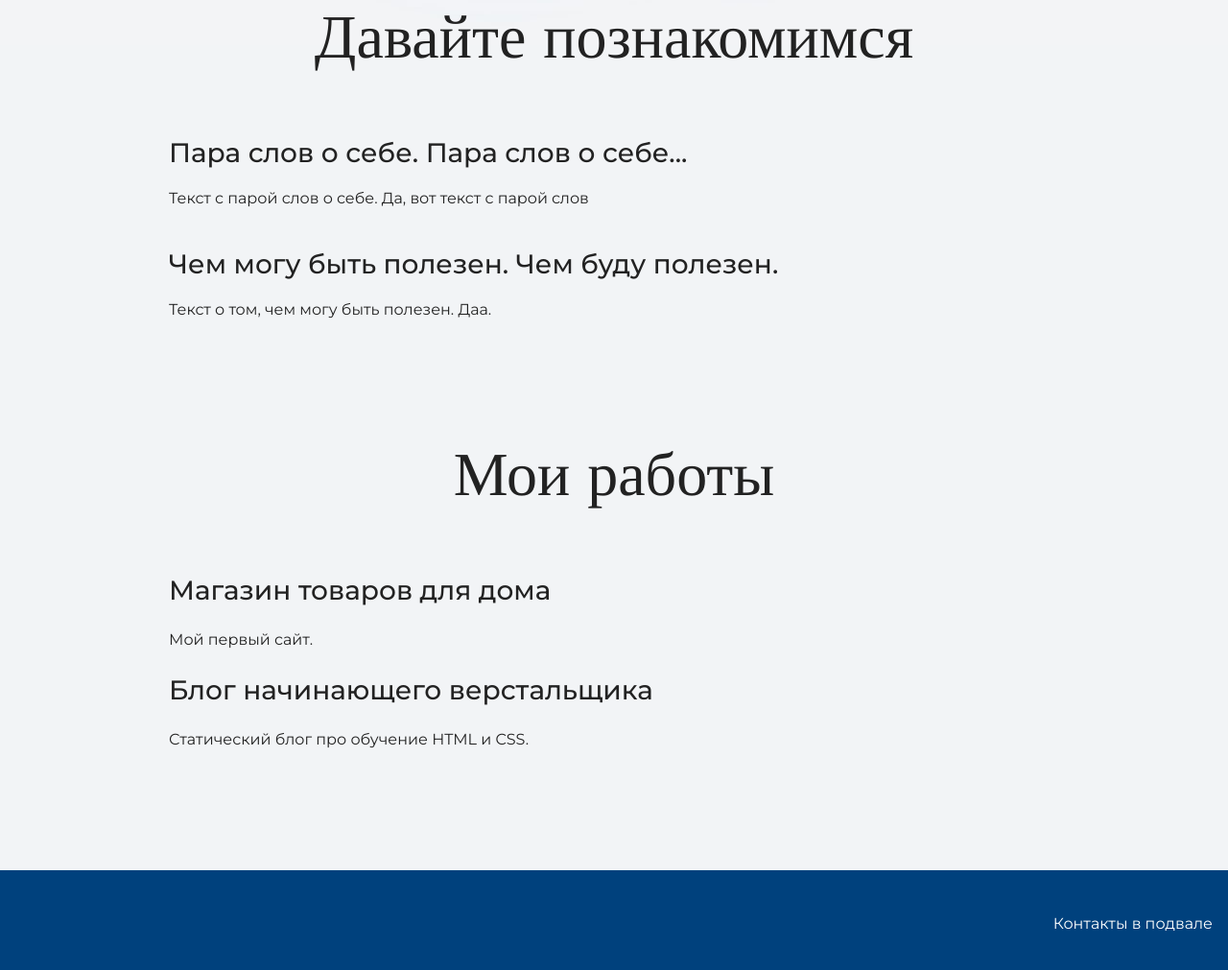
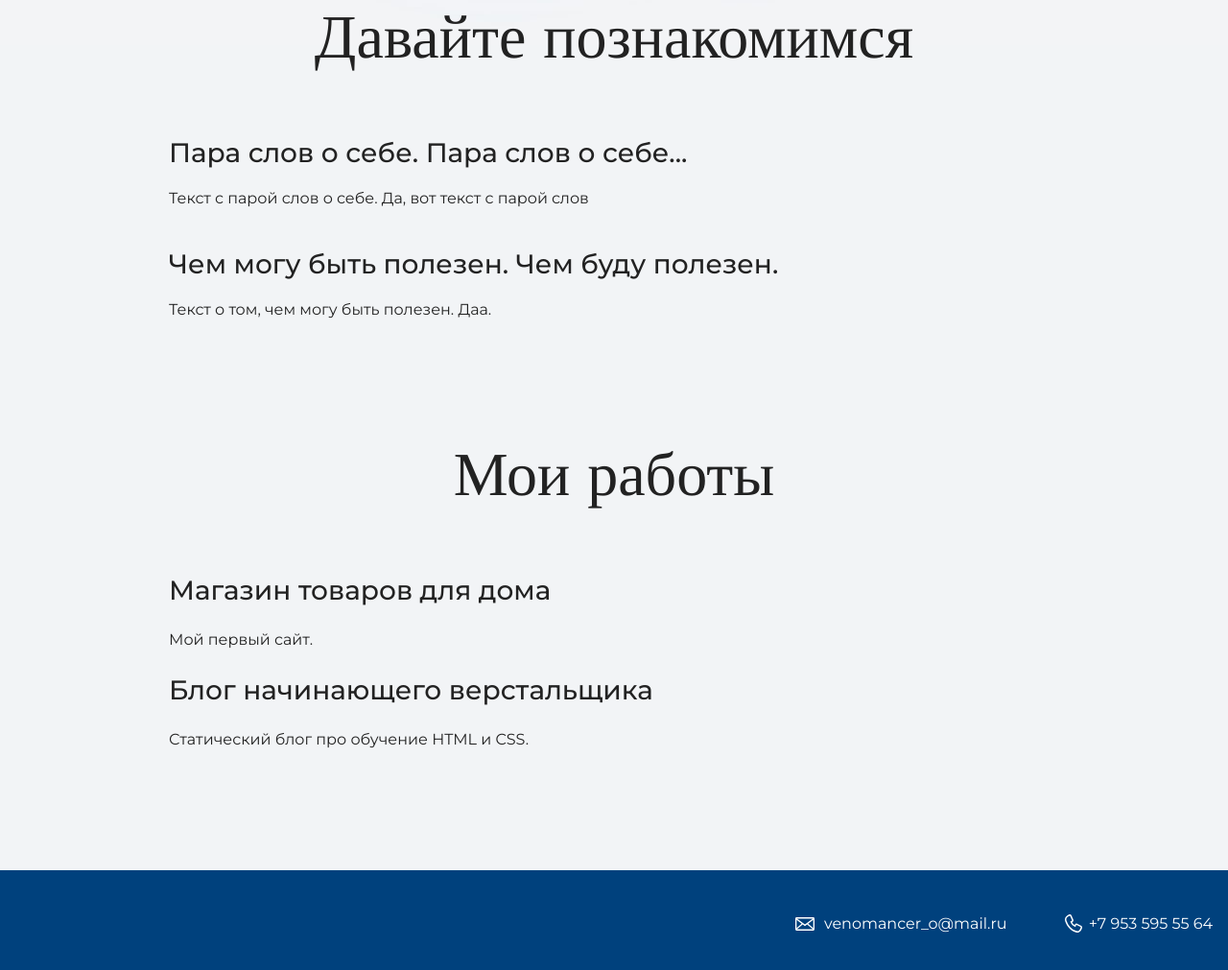
Before and after one commit to MalfurionSTRG/HiddenRacoon, a plain HTML site: page index.html in a window 1280 px wide. Shown: the part 1033-2044 px from the top of the page at 96% size. Drawn offline with nearby package versions, Linux system fonts and the light colour scheme.

Commit message:
Update index.html

```diff
--- a/index.html
+++ b/index.html
@@ -46,7 +46,8 @@
 
     <footer class="page-footer">
 	<div class="container">
-      Контакты в подвале
+       <a href="mailto:venomancer_o@mail.ru" class="footer-email">venomancer_o@mail.ru</a>
+       <a href="tel:+79535955564" class="footer-phone">+7 953 595 55 64</a>
 	  </div>
     </footer>
   </body>
```
